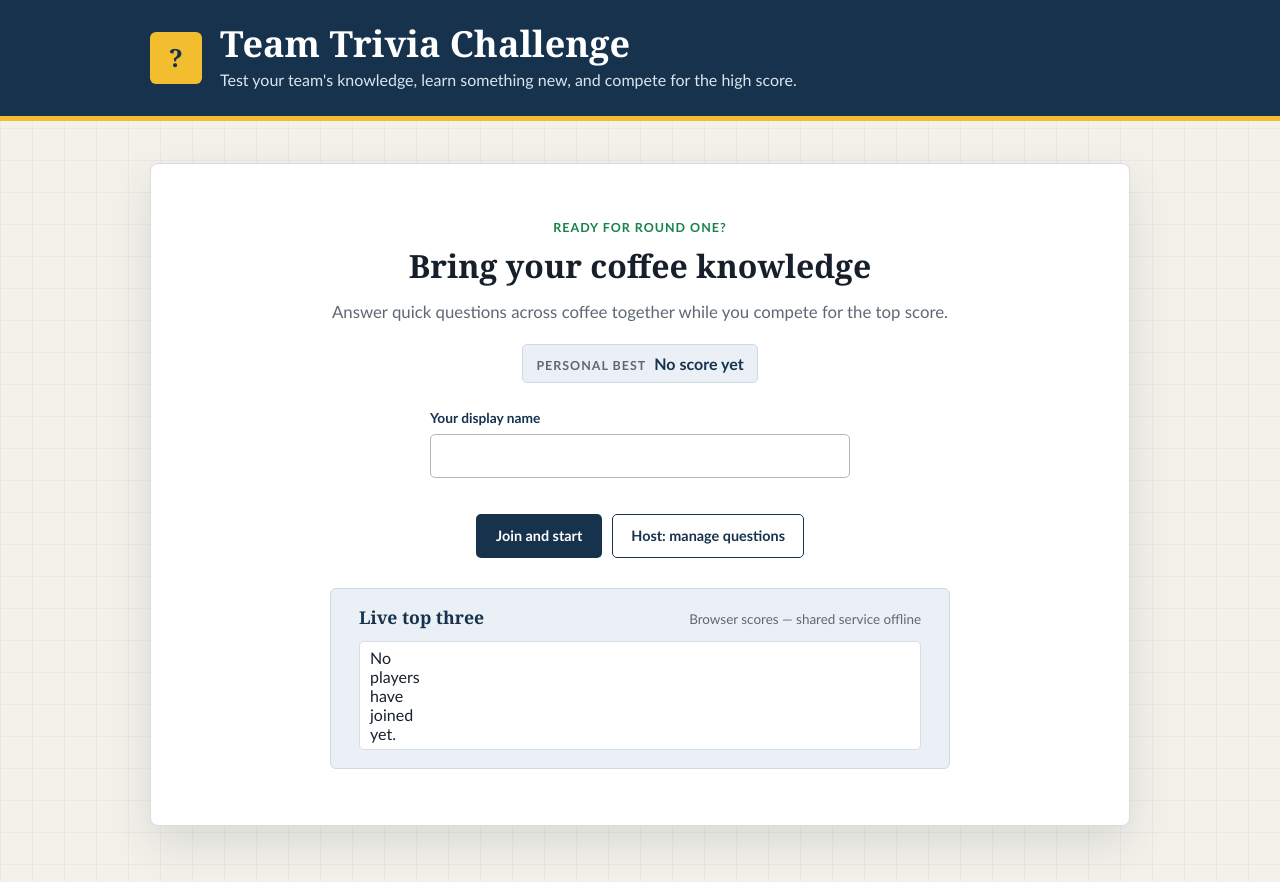
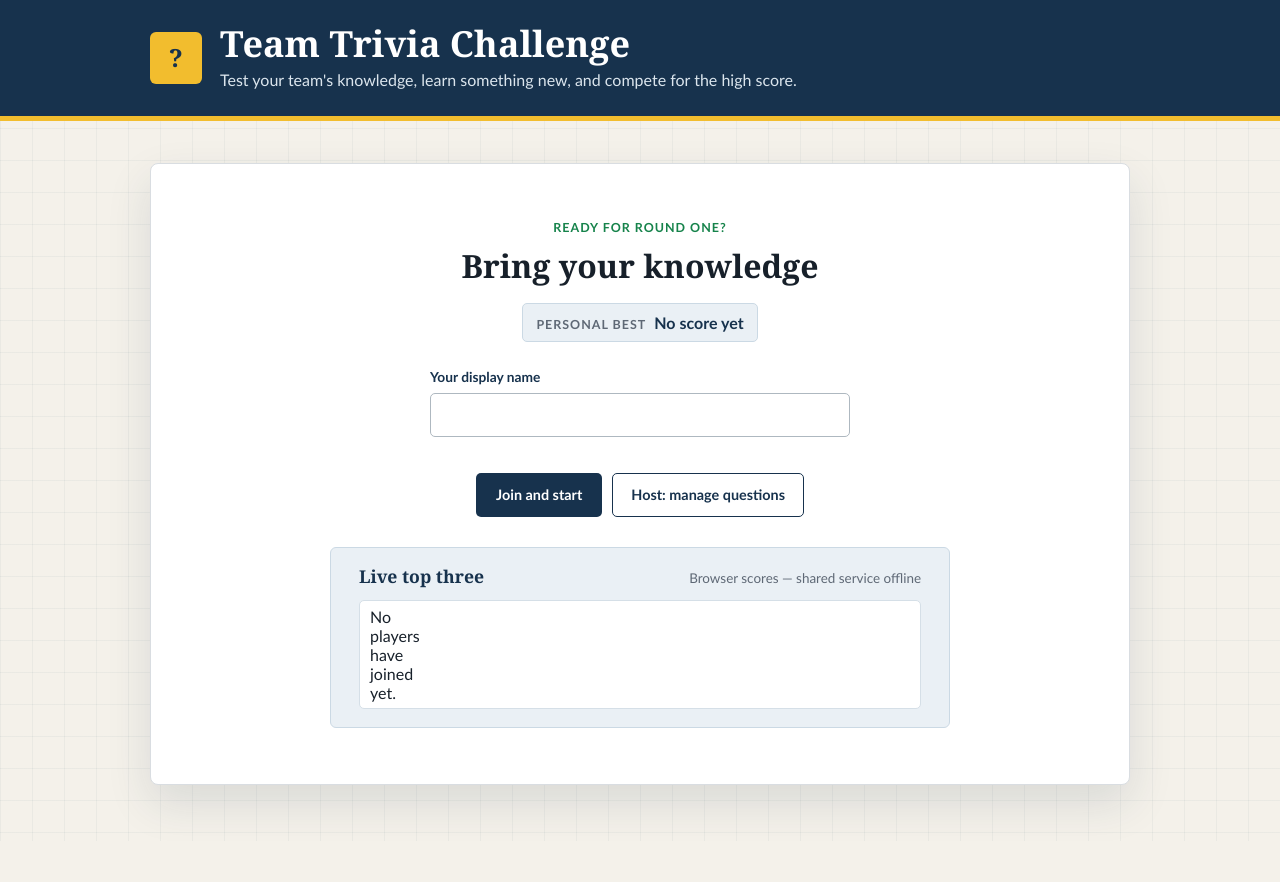
Before and after one commit to kimm25-cloud/trivia-challenge, a plain HTML site: page app/index.html in a window 1280 px wide. After the commit the page ends 841 px from the top, so only its background shows below. Drawn offline with Linux system fonts and the light colour scheme; no server answers.

Commit message:
Update index.html

```diff
--- a/app/index.html
+++ b/app/index.html
@@ -842,8 +842,8 @@
 		<section class="quiz-shell" aria-label="Team trivia quiz">
 			<section id="welcome-view" class="welcome" aria-labelledby="welcome-title">
 				<p class="welcome-label">Ready for round one?</p>
-				<h2 id="welcome-title">Bring your coffee knowledge</h2>
-				<p class="welcome-description">Answer quick questions across coffee together while you compete for the top score.</p>
+				<h2 id="welcome-title">Bring your knowledge</h2>
+				<p class="welcome-description"></p>
 				<p class="personal-best"><span class="personal-best-label">Personal best</span><strong id="personal-best">No score yet</strong></p>
 				<form id="join-form" class="join-form">
 					<label class="form-label" for="player-name">Your display name</label>
```
